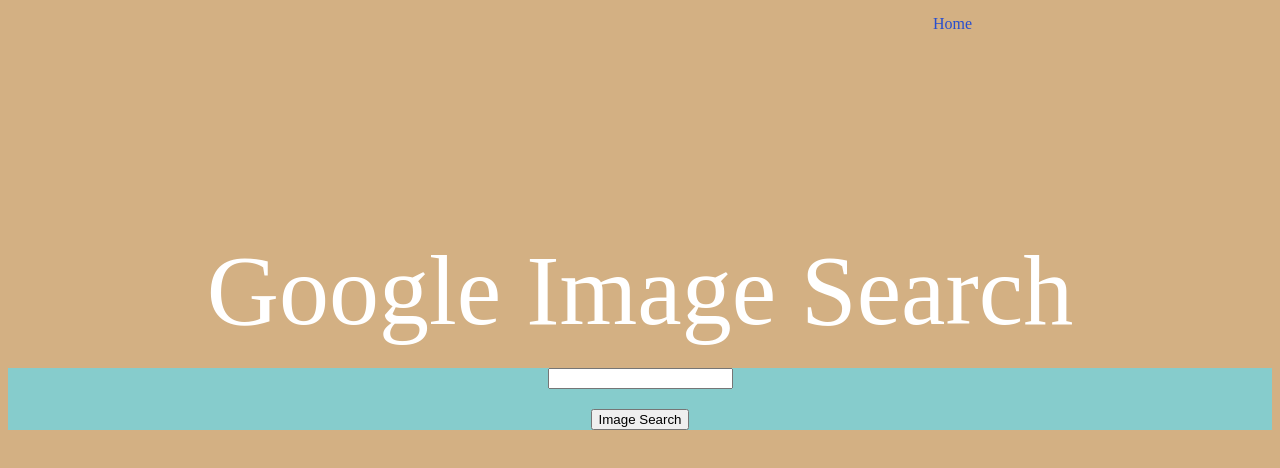
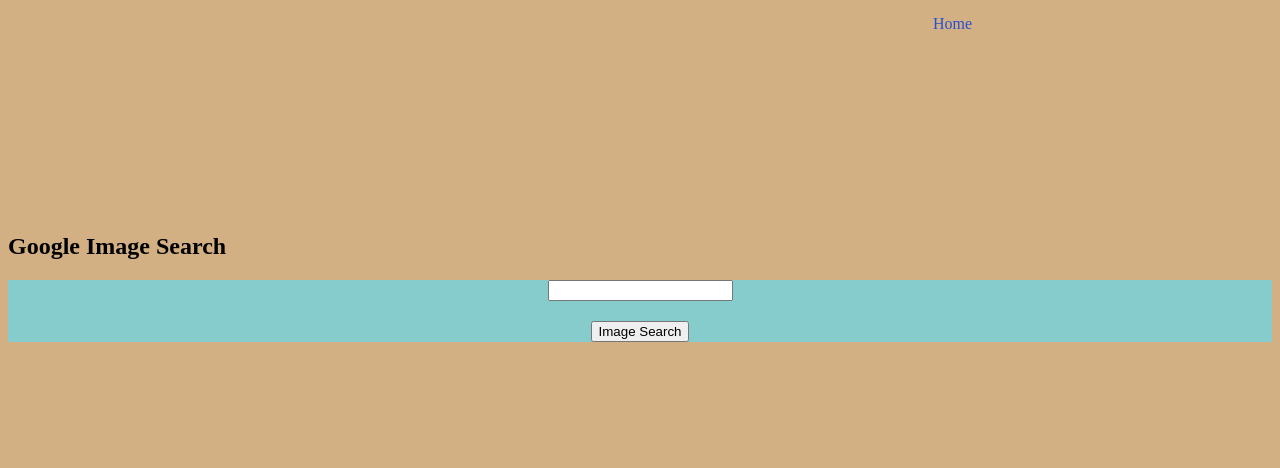
Before and after one commit to due-nguyen/Google, a plain HTML site: page image.html in a window 1280 px wide. Drawn offline with Linux system fonts and the light colour scheme.

Commit message:
Changing h1 down to h2

```diff
--- a/image.html
+++ b/image.html
@@ -13,7 +13,7 @@
 		</div>
 
 		<div>
-			<h1>Google Image Search</h1>
+			<h2>Google Image Search</h2>
 		</div>
 		<form id="the-form" action="https://google.com/search">
 			<input type="text" name="q" />
```
